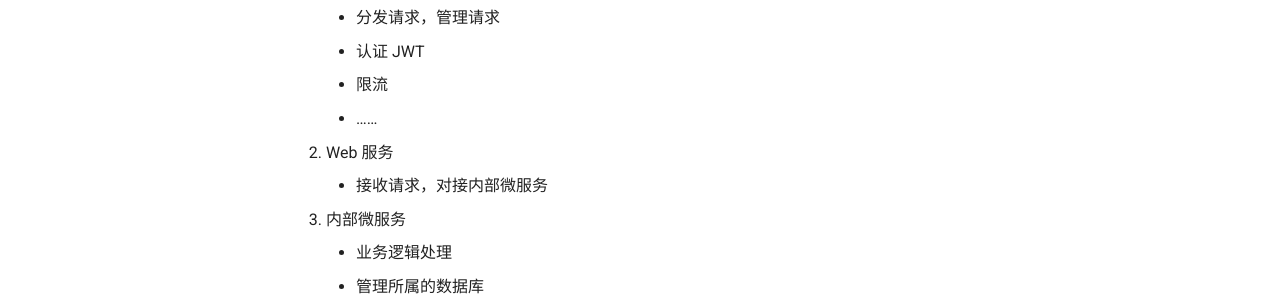
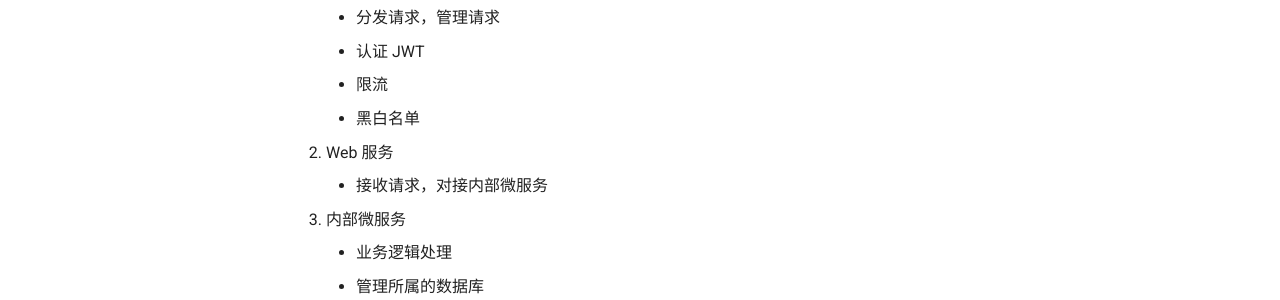
Before and after one commit to Bryanthelol/nameko-plus-doc, an MkDocs documentation site: the page built from docs/整体架构说明.md, in a window 1280 px wide and 1251 px high. Shown: the part 267-567 px from the top of the window. Built offline with MkDocs 1.6.1 and Material for MkDocs 9.7.7, drawn with Linux system fonts in a browser that asks for light colours; comment, search, counter and statistics services are not loaded.

Commit message:
update doc

```diff
--- a/docs/整体架构说明.md
+++ b/docs/整体架构说明.md
@@ -13,7 +13,7 @@ hide:
      - 分发请求，管理请求
        - 认证 JWT
        - 限流
-       - ……
+       - 黑白名单
 
 2. Web 服务
 
```
